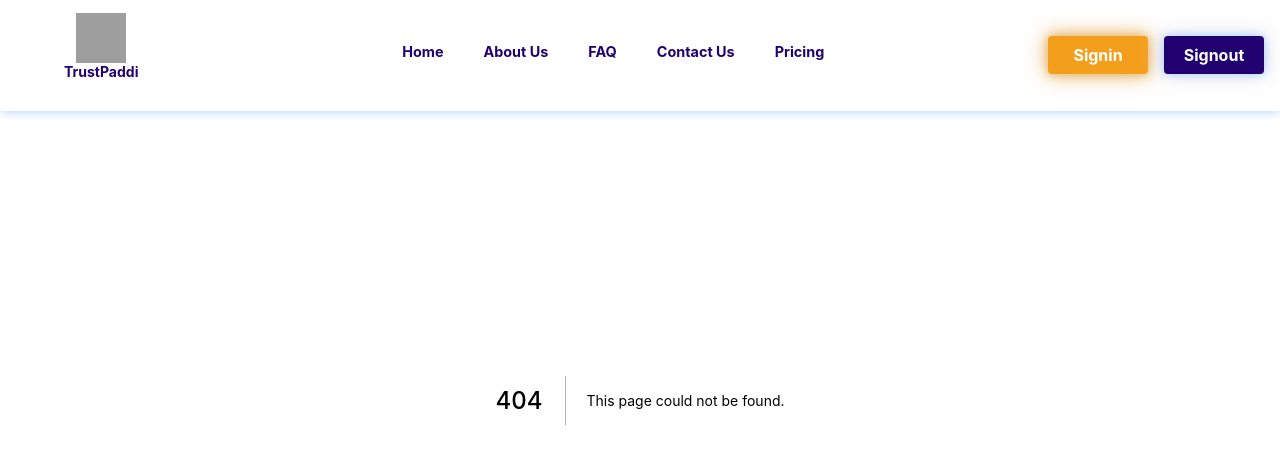
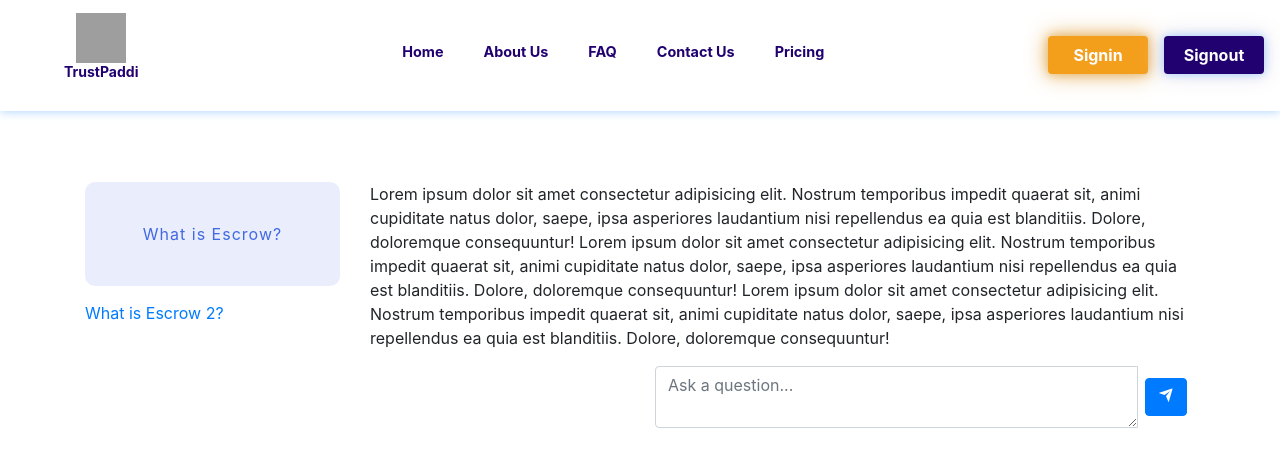
Before and after one commit to CatCoder52/trustpadi, a Next.js app: page /faq in a window 1280 px wide. Before the commit this address had no page. Shown: the top 466 px of the page. Built offline with nearby package versions, Linux system fonts and the light colour scheme; grey boxes are pictures that could not be loaded.

Commit message:
added faq

```diff
--- /dev/null
+++ b/pages/faq.js
@@ -0,0 +1,128 @@
+import React from 'react';
+import Head from 'next/head';
+import {RiSendPlaneFill} from 'react-icons/ri';
+
+export default function faq() {
+    return (
+        <div>
+            <Head />
+
+            <section className="faq" style={{marginTop: '13%'}}>
+                <div className="container">
+                    <div className="row">
+                        <div className="col-xl-3 col-lg-4 col-md-5 my-3">
+                            <div className="nav flex-column nav-pills" role="tablist" aria-orientation="vertical">
+                                <a className="nav-link bg active pill" data-toggle="pill" href="#question-1">
+                                    What is Escrow?
+                                </a>
+
+                                <a className="nav-link" data-toggle="pill" className="custom-nav-pills" href="#question-2">
+                                    What is Escrow 2?
+                                </a>
+                            </div>
+                        </div>
+                        <div className="col-xl-9 col-lg-8 col-md-7 my-3">
+                            <div className="tab-content" id="v-pills-tabContent">
+                                <div className="tab-pane fade show active" id="question-1" role="tabpanel">
+                                    Lorem ipsum dolor sit amet consectetur adipisicing elit. Nostrum temporibus impedit
+                                    quaerat sit, animi cupiditate natus dolor, saepe, ipsa asperiores laudantium nisi
+                                    repellendus ea quia est blanditiis. Dolore, <span>doloremque consequuntur! Lorem ipsum
+                                    dolor sit amet consectetur adipisicing elit.</span> Nostrum temporibus impedit quaerat sit,
+                                    animi cupiditate natus dolor, saepe, ipsa asperiores laudantium nisi repellendus ea
+                                    quia est blanditiis. Dolore, doloremque consequuntur! Lorem ipsum dolor sit amet
+                                    consectetur adipisicing elit. Nostrum temporibus impedit quaerat sit, animi
+                                    cupiditate natus dolor, saepe, ipsa asperiores laudantium nisi repellendus ea quia
+                                    est blanditiis. Dolore, doloremque consequuntur!
+                                </div>
+
+                                <div className="tab-pane fade" id="question-2" role="tabpanel">
+                                    <b>number 2</b> <br />
+                                    Lorem ipsum dolor sit amet consectetur adipisicing elit. Nostrum temporibus impedit
+                                    quaerat sit, animi cupiditate natus dolor, saepe, ipsa asperiores laudantium nisi
+                                    repellendus ea quia est blanditiis. Dolore, doloremque consequuntur! Lorem ipsum
+                                    dolor sit amet consectetur adipisicing elit. Nostrum temporibus impedit quaerat sit,
+                                    animi cupiditate natus dolor, saepe, ipsa asperiores laudantium nisi repellendus ea
+                                    quia est blanditiis. Dolore, doloremque consequuntur! Lorem ipsum dolor sit amet
+                                    consectetur adipisicing elit. Nostrum temporibus impedit quaerat sit, animi
+                                    cupiditate natus dolor, saepe, ipsa asperiores laudantium nisi repellendus ea quia
+                                    est blanditiis. Dolore, doloremque consequuntur!
+                                </div>
+                            </div>
+                        </div>
+                    </div>
+
+                    <div className="row justify-content-end">
+                        <div className="col-lg-6 col-sm-7">
+                            <form>
+                                <div className="input-group">
+                                    <textarea className="form-control" placeholder="Ask a question..." rows="2" />
+                                    <div className="input-group-append">
+                                        <div className="px-2 mt-2">
+                                            <button type="button" className="btn my-1 btn-primary ">
+                                                <RiSendPlaneFill />
+                                            </button>
+                                        </div>
+                                    </div>
+                                </div>
+                            </form>
+                        </div>
+                    </div>
+                </div>
+            </section>
+
+            <style jsx>
+                {`
+            .navbar .nav-link{
+              color: black !important;
+              padding: 5px 35px 3px 0 !important;
+              font-weight: 600;
+              transition: .3s ease-in-out;
+          }
+
+          .navbar .nav-link.active, .navbar .nav-link:hover {
+              color: #4169E2 !important;
+          }
+
+          .navbar .nav-link.active::after {
+              content: '';
+              display: block;
+              width: 20px;
+              padding: 2px;
+              border-bottom: 1px solid #4169E2;
+          }
+
+
+          section.faq{
+              margin: 60px 0;
+          }
+          section.faq .nav .nav-link.active{
+              background: #4169e21c 0% 0% no-repeat padding-box;
+              border: none;
+              border-radius: 10px;
+              width: 100%;
+              height: 104px;
+              letter-spacing: 1px;
+              color: #4169E2;
+              opacity: 1;
+              text-align: center;
+              margin-bottom: 15px;
+              padding: 40px 0px;
+          }
+
+          section.faq .nav .nav-link {
+              border: 1px solid #555555;
+              border-radius: 10px;
+              width: 100%;
+              height: 104px;
+              letter-spacing: 1px;
+              color: #555555;
+              opacity: 0.5;
+              text-align: center;
+              margin-bottom: 15px;
+              padding: 40px 0px;
+          }
+                `}
+            </style>
+        </div>
+    );
+}
```
